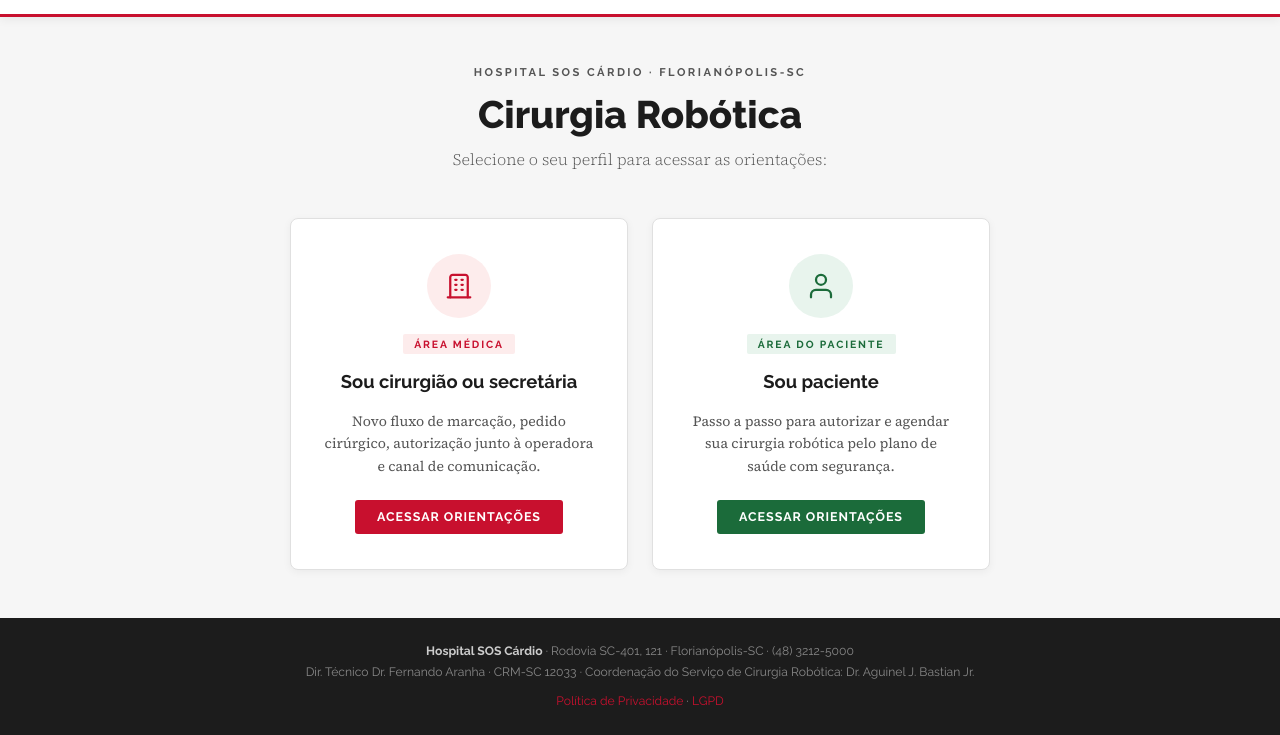
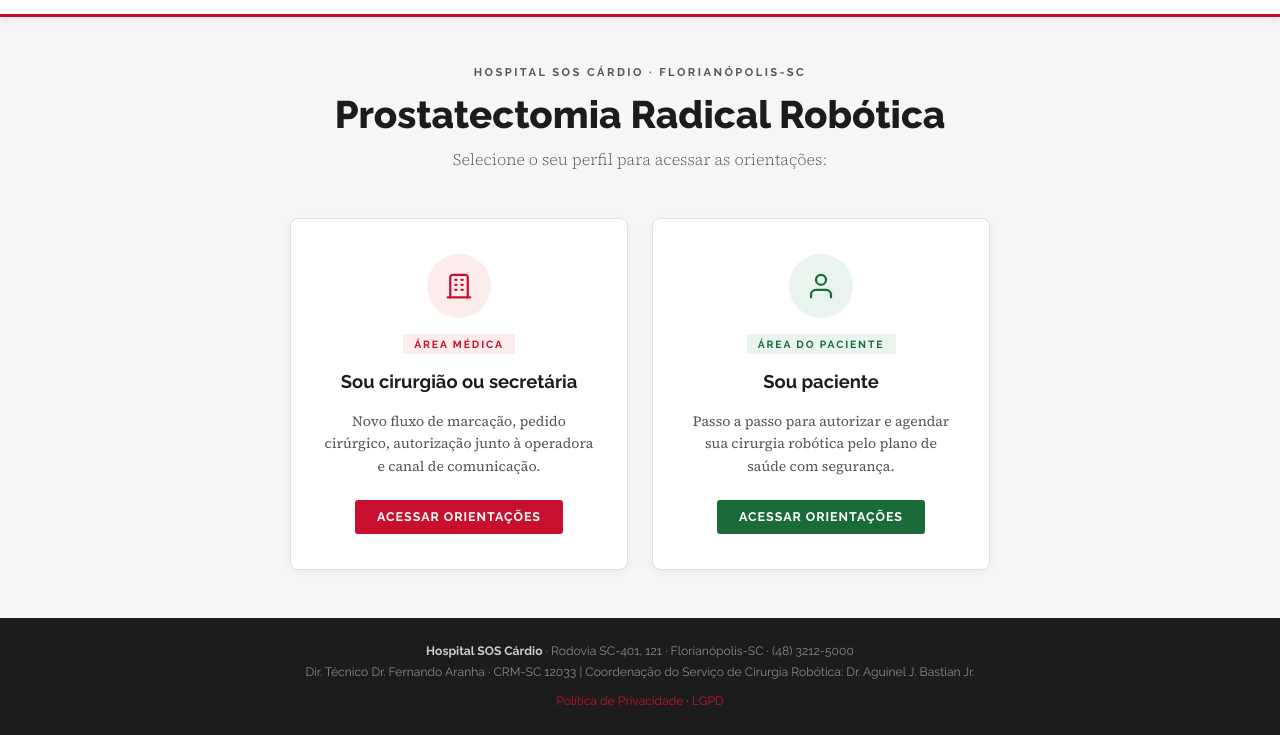
Before and after one commit to aguinelbastian/Cirurgia-Robotica-Hospital-SOS-Cardio, a plain HTML site: page index.html in a window 1280 px wide. Shown: the part 65-800 px from the top of the page. Drawn offline with Linux system fonts and the light colour scheme.

Commit message:
Change heading and footer text in index.html
Updated the main heading and modified footer text for clarity.

```diff
--- a/index.html
+++ b/index.html
@@ -200,7 +200,7 @@
 
 <main>
   <div class="eyebrow">Hospital SOS Cárdio · Florianópolis-SC</div>
-  <h1>Cirurgia Robótica</h1>
+  <h1>Prostatectomia Radical Robótica</h1>
   <p class="subtitle">Selecione o seu perfil para acessar as orientações:</p>
 
   <div class="cards">
@@ -234,7 +234,7 @@
 
 <footer>
   <p><strong style="color:#ccc;">Hospital SOS Cárdio</strong> · Rodovia SC-401, 121 · Florianópolis-SC · (48) 3212-5000</p>
-  <p>Dir. Técnico Dr. Fernando Aranha · CRM-SC 12033 · Coordenação do Serviço de Cirurgia Robótica: Dr. Aguinel J. Bastian Jr.</p>
+  <p>Dir. Técnico Dr. Fernando Aranha · CRM-SC 12033 | Coordenação do Serviço de Cirurgia Robótica: Dr. Aguinel J. Bastian Jr.</p>
   <p style="margin-top: 0.4rem;">
      <a href="https://soscardio.com.br/politica-de-privacidade">Política de Privacidade</a> ·
      <a href="https://soscardio.com.br/wp-content/uploads/2021/07/Politica-privacidade-de-dados-LGPD_v2.pdf">LGPD</a>
```
